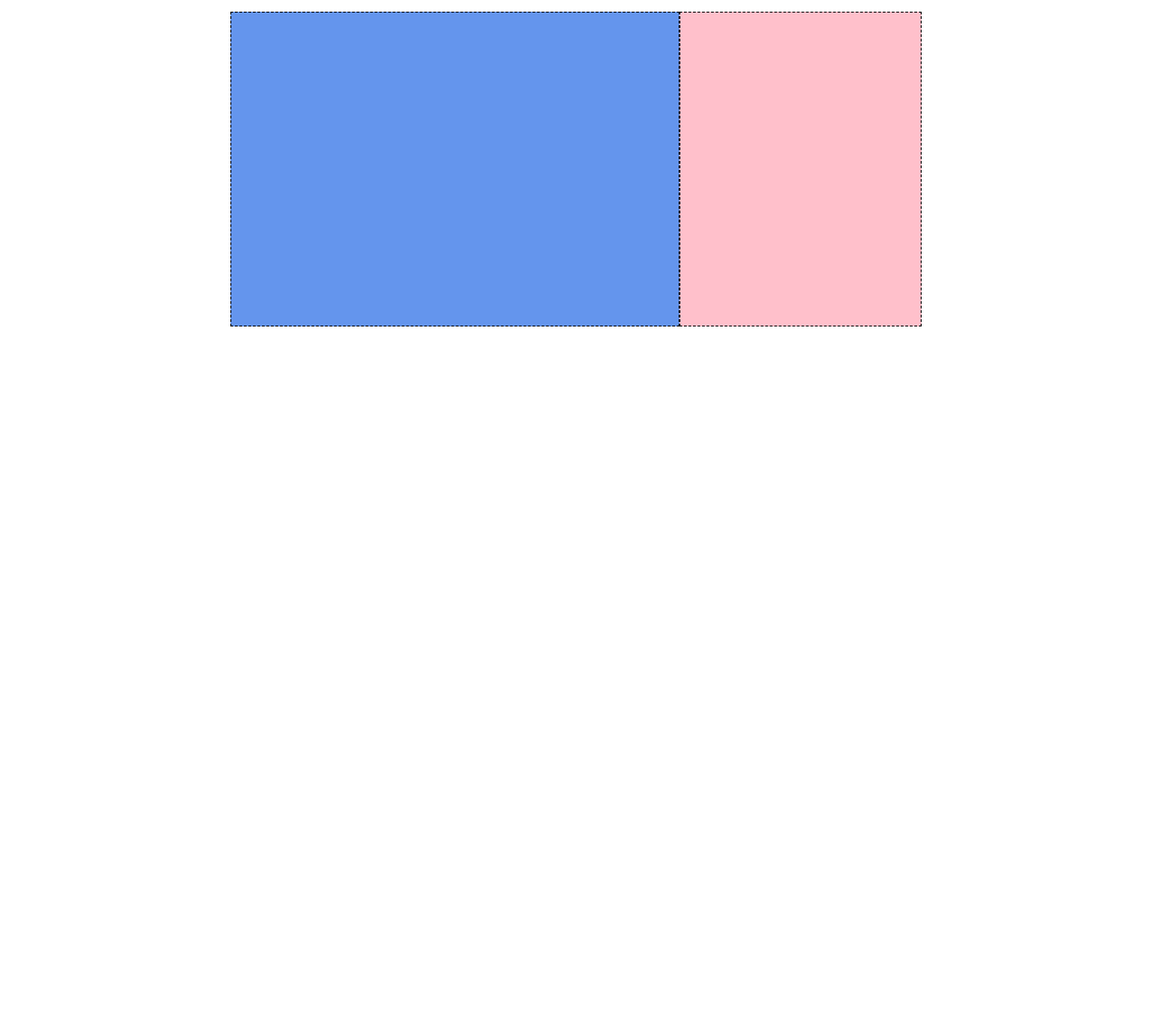
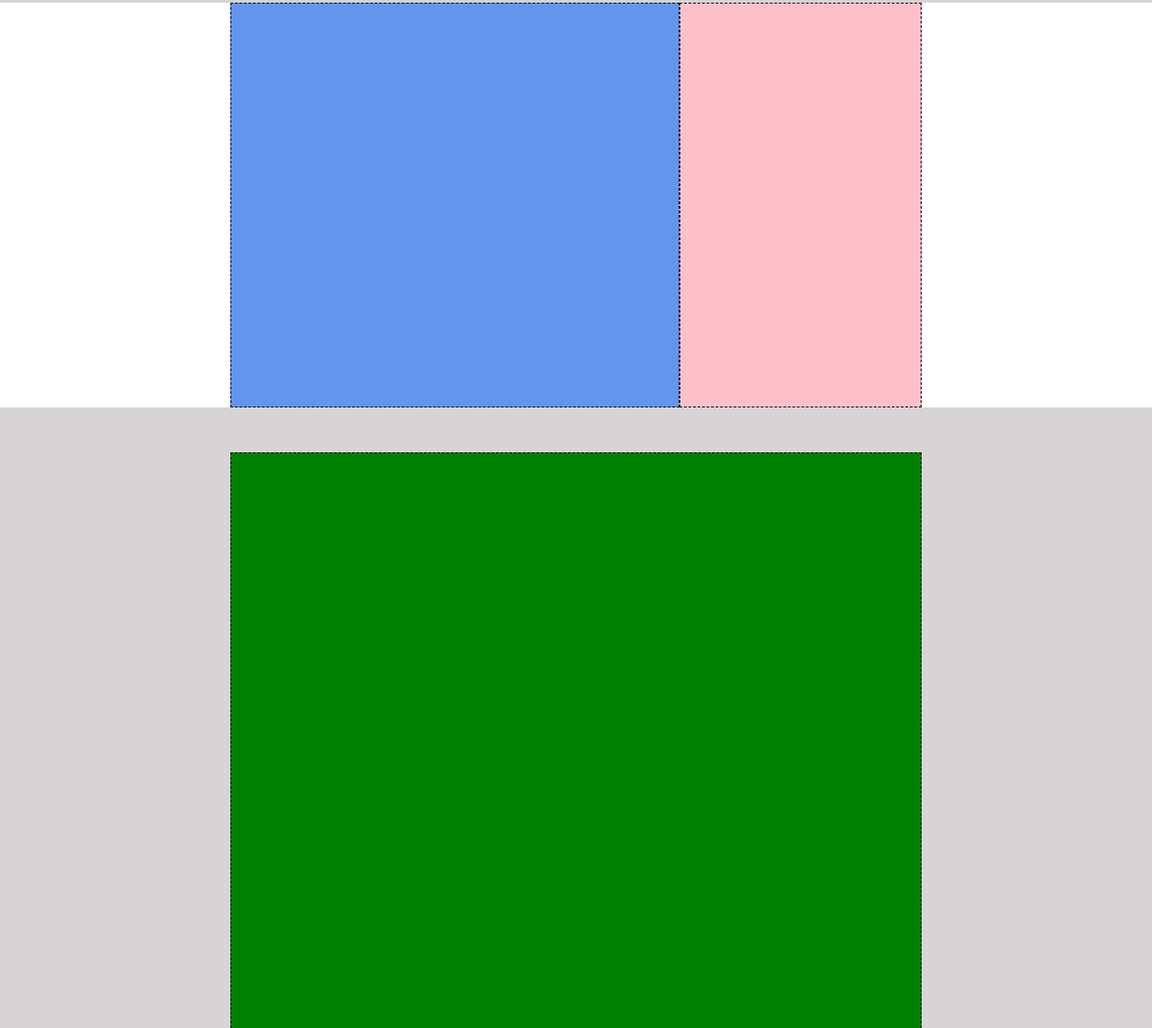
Before and after one commit to Youss0203/htmlcss-struttura-discord, a plain HTML site: page index.html in a window 1280 px wide. Shown: the part 1657-2800 px from the top of the page at 90% size. Before the commit the page ends 2100 px from the top, so only its background shows below. Drawn offline with Linux system fonts and the light colour scheme.

Commit message:
esercizio fino al box verde

```diff
--- a/index.html
+++ b/index.html
@@ -50,6 +50,12 @@
                 <article></article>
             </div>
         </section>
+
+        <section class="third-section flex">
+            <div class="contenitore-verde flex">
+            <aside></aside>
+            </div>
+        </section>
     </main>
 
 </body>
--- a/style/stile.css
+++ b/style/stile.css
@@ -53,9 +53,8 @@ nav.column > aside{
 
 
 .contenitore{
-    margin-bottom: 5rem;
     width: 60%;
-    height: 350px;
+    height: 450px;
 }
 
 div.contenitore > aside{
@@ -73,7 +72,18 @@ div.contenitore > article{
 }
 
 .second-section{
-    height: 500px;
-    background-color: rgb(191, 182, 182);
-    margin-bottom: 5rem;
+    height: 550px;
+    background-color: rgb(214, 212, 212);
 }
+
+.third-section{
+    height: 800px;
+    background-color: rgb(214, 212, 212) ;
+}
+
+.contenitore-verde{
+    background-color: green;
+    border: dashed 1px black;
+    height: 700px;
+width: 60%;
+}
```
